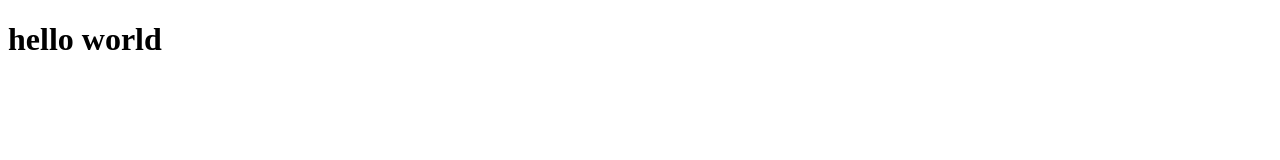
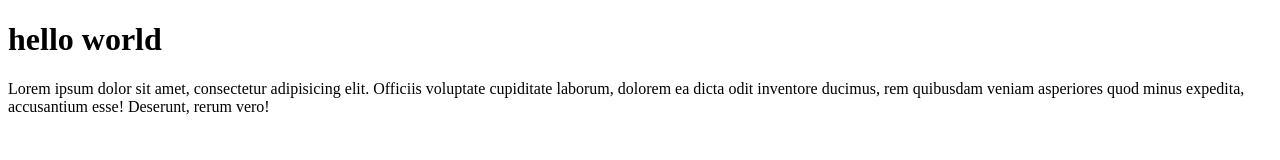
Before and after one commit to Fyodor0/raza-git, a plain HTML site: page index.html in a window 1280 px wide. Drawn offline with Linux system fonts and the light colour scheme.

Commit message:
menambahkan pragraph

```diff
--- a/index.html
+++ b/index.html
@@ -7,5 +7,6 @@
 </head>
 <body>
     <h1>hello world</h1>
+    <p>Lorem ipsum dolor sit amet, consectetur adipisicing elit. Officiis voluptate cupiditate laborum, dolorem ea dicta odit inventore ducimus, rem quibusdam veniam asperiores quod minus expedita, accusantium esse! Deserunt, rerum vero!</p>
 </body>
 </html>
```
